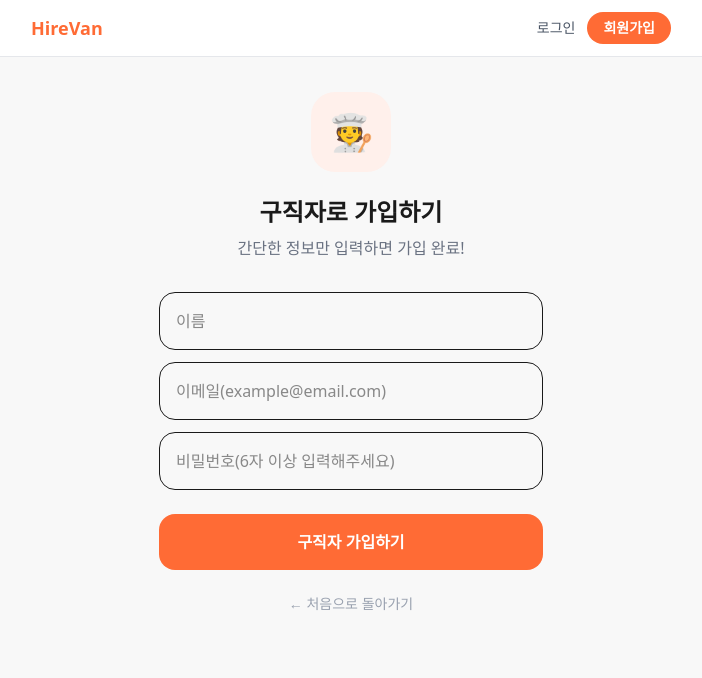
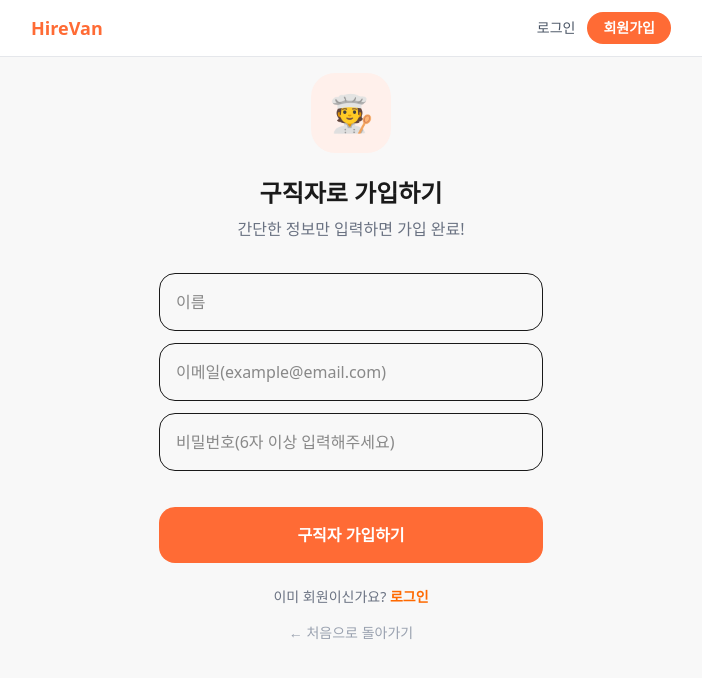
Before and after one commit to minjae-dev/HireVan, a Next.js app: page /auth in a window 1280 px wide. Shown: the top 678 px of the page, without its empty margins (289-991 px from the left). Built offline with nearby package versions, Linux system fonts and the light colour scheme; no server answers.

Commit message:
landing 회원가입 로그인 프로세스 수정

```diff
--- a/app/auth/page.tsx
+++ b/app/auth/page.tsx
@@ -35,13 +35,13 @@ function AuthInner() {
   const copy = COPY[type]
 
   const [formData, setFormData] = useState({
-    nameOrShop: '', // 이름 또는 업체명
+    nameOrShop: '',
     email: '',
     password: '',
   })
 
   const handleSignUp = async (e: React.FormEvent) => {
-    e.preventDefault(); // 폼 제출 시 페이지 새로고침 방지
+    e.preventDefault()
 
     if (!formData.nameOrShop || !formData.email || !formData.password) {
       alert('모든 정보를 입력해주세요.')
@@ -49,76 +49,121 @@ function AuthInner() {
     }
 
     try {
-      setLoading(true); // 로딩 상태 시작 (필요 시)
+      setLoading(true)
 
-      // 1. Supabase Auth 회원가입 호출
+      // 1. Supabase Auth 회원가입
       const { data, error: signUpError } = await supabase.auth.signUp({
         email: formData.email,
         password: formData.password,
         options: {
           data: {
             nameOrShop: formData.nameOrShop,
-            type: type, // 'employer' 또는 'seeker'
+            type: type,
           },
         },
-      });
+      })
 
-      if (signUpError) throw signUpError;
-      if (!data.user) throw new Error('회원가입에 실패했습니다.');
+      if (signUpError) throw signUpError
+      if (!data.user) throw new Error('회원가입에 실패했습니다.')
 
-      console.log('가입 성공:', data);
-      alert(`${type === 'employer' ? '사장님' : '구직자'}님, 환영합니다!`);
+      // 2. profiles 테이블에 row 생성
+      //    ★ 핵심: 누락되면 navbar 의 `user && profile` 조건이 false 가 되어
+      //      비로그인 UI("로그인/회원가입" 버튼) 가 노출됨.
+      //    RLS 정책으로 인해 인증된 사용자만 자기 자신을 insert 할 수 있으므로,
+      //    signUp 직후 (이메일 인증 off 라면 이미 세션이 있음) 실행해야 함.
+      const { error: profileError } = await supabase
+        .from('profiles')
+        .insert({
+          id: data.user.id,
+          role: type,
+          name: formData.nameOrShop,
+        })
 
-      router.push('/login');
+      //    이미 존재(unique violation)거나 사소한 에러는 무시 (로그만 남김)
+      if (profileError && profileError.code !== '23505') {
+        console.warn('Profile insert warning:', profileError)
+        // 그래도 진행 (auth.user_options 의 metadata 에는 저장되어 있음)
+      }
 
-    } catch (error: any) {
-      console.error('가입 에러:', error);
-      alert(error.message || '가입 중 오류가 발생했습니다. 다시 시도해주세요.');
+      console.log('가입 성공:', data)
+      alert(`${type === 'employer' ? '사장' : '구직자'}님, 환영합니다!`)
+
+      // 3. 역할별 대시보드로 직접 이동 (이메일 인증 off 가정)
+      const dest = type === 'employer' ? '/employer/dashboard' : '/seeker/dashboard'
+      router.push(dest)
+    } catch (error: unknown) {
+      const message = error instanceof Error ? error.message : '가입 중 오류가 발생했습니다.'
+      console.error('가입 에러:', error)
+      alert(message)
     } finally {
-      setLoading(false); // 로딩 상태 종료
+      setLoading(false)
     }
-  };
+  }
 
   return (
     <div className="min-h-[70vh] flex flex-col items-center justify-center text-center px-4">
-      <div className="w-20 h-20 rounded-3xl flex items-center justify-center text-4xl mb-6" style={{ backgroundColor: copy.soft }}>{copy.emoji}</div>
+      <div
+        className="w-20 h-20 rounded-3xl flex items-center justify-center text-4xl mb-6"
+        style={{ backgroundColor: copy.soft }}
+      >
+        {copy.emoji}
+      </div>
       <h1 className="text-2xl font-extrabold mb-2">{copy.title}</h1>
       <p className="text-gray-500 mb-8">{copy.desc}</p>
 
-      <div className="w-full max-w-sm space-y-3">
+      <form onSubmit={handleSignUp} className="w-full max-w-sm space-y-3">
         <input
           placeholder={type === 'employer' ? '업체명' : '이름'}
+          required
           className="w-full p-4 rounded-2xl border"
-          onChange={(e) => setFormData({...formData, nameOrShop: e.target.value})}
+          value={formData.nameOrShop}
+          onChange={e => setFormData({ ...formData, nameOrShop: e.target.value })}
         />
         <input
-          type="email" placeholder="이메일(example@email.com)"
+          type="email"
+          placeholder="이메일(example@email.com)"
           required
           className="w-full p-4 rounded-2xl border"
-          onChange={(e) => setFormData({...formData, email: e.target.value})}
+          value={formData.email}
+          onChange={e => setFormData({ ...formData, email: e.target.value })}
         />
         <input
           type="password"
           minLength={6}
           placeholder="비밀번호(6자 이상 입력해주세요)"
+          required
           className="w-full p-4 rounded-2xl border"
-          onChange={(e) => setFormData({...formData, password: e.target.value})}
+          value={formData.password}
+          onChange={e => setFormData({ ...formData, password: e.target.value })}
         />
-      </div>
+        <button
+          type="submit"
+          disabled={loading}
+          className="w-full mt-6 py-4 rounded-2xl text-white font-bold disabled:opacity-60"
+          style={{ backgroundColor: copy.accent }}
+        >
+          {loading ? '가입 중...' : copy.cta}
+        </button>
+      </form>
 
-      <button
-        onClick={handleSignUp}
-        className="w-full max-w-sm mt-6 py-4 rounded-2xl text-white font-bold"
-        style={{ backgroundColor: copy.accent }}
-      >
-        {copy.cta}
-      </button>
+      <p className="text-sm text-gray-500 mt-6">
+        이미 회원이신가요?{' '}
+        <Link href="/login" className="font-semibold text-orange-500 hover:underline">
+          로그인
+        </Link>
+      </p>
 
-      <Link href="/" className="mt-6 text-sm text-gray-400">← 처음으로 돌아가기</Link>
+      <Link href="/" className="mt-4 text-sm text-gray-400">
+        ← 처음으로 돌아가기
+      </Link>
     </div>
   )
 }
 
 export default function AuthPage() {
-  return <Suspense fallback={<div>Loading...</div>}><AuthInner /></Suspense>
+  return (
+    <Suspense fallback={<div>Loading...</div>}>
+      <AuthInner />
+    </Suspense>
+  )
 }
--- a/app/login/page.tsx
+++ b/app/login/page.tsx
@@ -1,31 +1,69 @@
 'use client'
 
-import { useState } from 'react'
+import { useEffect, useState } from 'react'
 import Link from 'next/link'
 import { useRouter } from 'next/navigation'
 import { supabase } from '@/lib/supabase'
+import { useAuth } from '@/lib/auth-context'
 
+/**
+ * /login
+ * - 이미 로그인된 사용자는 role 별 대시보드로 자동 라우팅
+ * - 로그인 성공 시에도 동일하게 role 별 대시보드로 이동
+ *   (이전에는 무조건 / 로 갔는데, 이로 인해 사용자가 "튕겨나갔다"고 인식)
+ */
 export default function LoginPage() {
   const router = useRouter()
+  const { user, profile, loading } = useAuth()
   const [email, setEmail] = useState('')
   const [password, setPassword] = useState('')
   const [error, setError] = useState('')
-  const [loading, setLoading] = useState(false)
+  const [submitting, setSubmitting] = useState(false)
+
+  /**
+   * 로그인된 사용자의 role 기반 목적지.
+   * profile 이 아직 로드 안 됐으면 일단 / 로 보냄 (auth-context 가 곧 채워줌).
+   */
+  const dashboardFor = (role: 'seeker' | 'employer' | null | undefined) => {
+    if (role === 'employer') return '/employer/dashboard'
+    if (role === 'seeker') return '/seeker/dashboard'
+    return '/'
+  }
+
+  // 이미 로그인된 상태로 페이지에 들어오면 role 별 대시보드로 보냄
+  useEffect(() => {
+    if (loading) return
+    if (user && profile) {
+      router.replace(dashboardFor(profile.role))
+    }
+  }, [user, profile, loading, router])
 
   const handleLogin = async (e: React.FormEvent) => {
     e.preventDefault()
     setError('')
-    setLoading(true)
+    setSubmitting(true)
 
-    const { error } = await supabase.auth.signInWithPassword({ email, password })
+    const { data, error: signInError } = await supabase.auth.signInWithPassword({
+      email,
+      password,
+    })
 
-    if (error) {
+    if (signInError || !data.user) {
       setError('이메일 또는 비밀번호가 올바르지 않습니다.')
-      setLoading(false)
+      setSubmitting(false)
       return
     }
 
-    router.push('/')
+    // 1) 방금 로그인한 사용자의 profile 을 직접 조회
+    //    (auth-context 의 onAuthStateChange 가 비동기로 profile 을 채우기 전에
+    //     destination 을 계산하기 위함)
+    const { data: profileRow } = await supabase
+      .from('profiles')
+      .select('role')
+      .eq('id', data.user.id)
+      .maybeSingle()
+
+    router.push(dashboardFor(profileRow?.role))
   }
 
   return (
@@ -69,11 +107,11 @@ export default function LoginPage() {
 
           <button
             type="submit"
-            disabled={loading}
+            disabled={submitting}
             className="w-full text-white font-semibold py-3 rounded-xl transition-all active:scale-95 disabled:opacity-60 mt-2"
             style={{ backgroundColor: 'var(--brand)' }}
           >
-            {loading ? '로그인 중...' : '로그인'}
+            {submitting ? '로그인 중...' : '로그인'}
           </button>
         </form>
 
```
